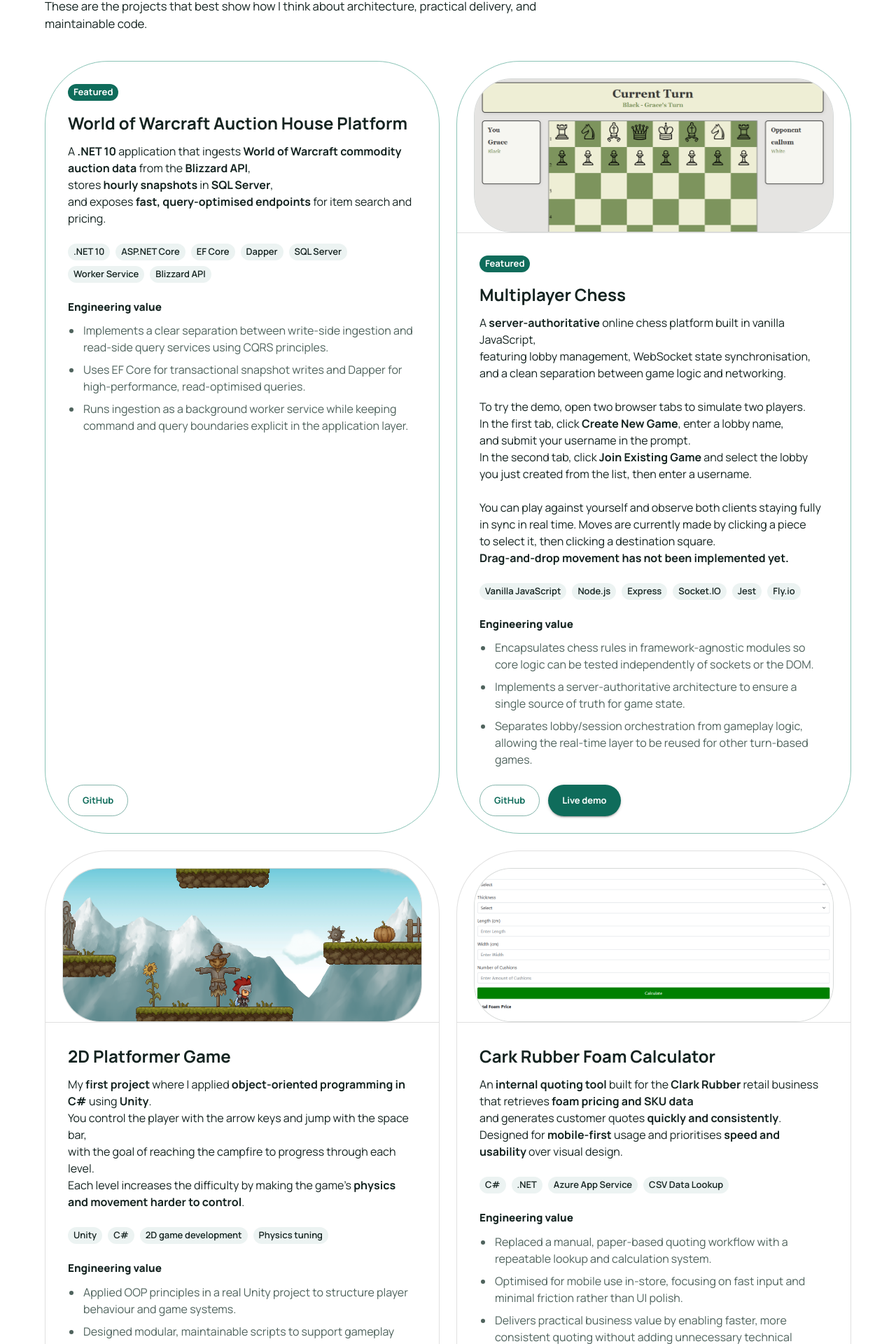
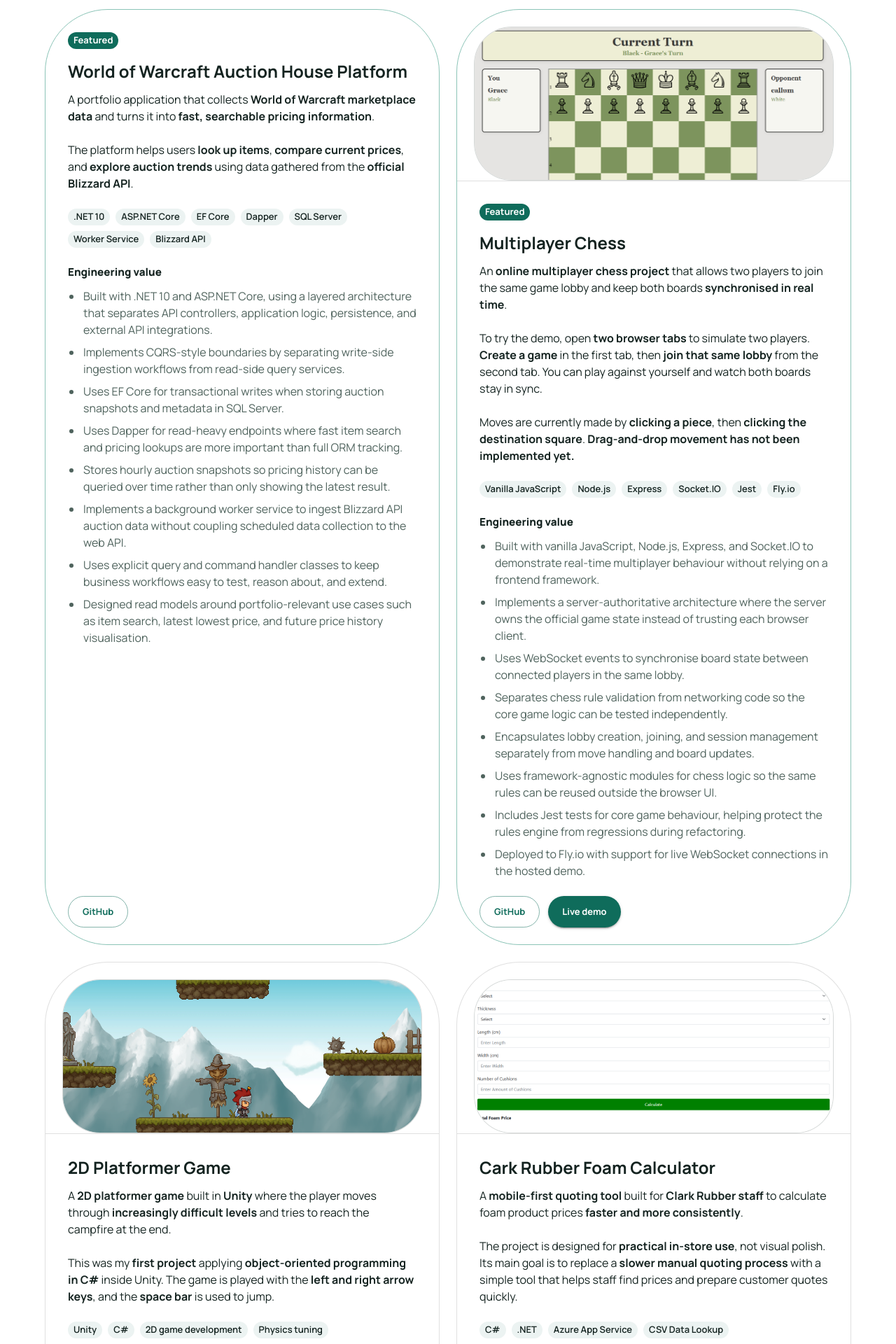
Before and after one commit to CallumWilkinson/portfolio-website, a React (Vite) app: page / in a window 1280 px wide. Shown: the part 816-2736 px from the top of the page at 70% size. Built offline with nearby package versions, Linux system fonts and the light colour scheme.

Commit message:
fix: update data in projects to improve technical details

```diff
--- a/src/data/profile.ts
+++ b/src/data/profile.ts
@@ -2,9 +2,9 @@ import type { ProfileContent } from "../types/portfolio";
 
 export const profile: ProfileContent = {
   name: "Callum Wilkinson",
-  headline: "Software developer building pragmatic JavaScript and C# projects.",
+  headline: "Software developer building practical full-stack projects.",
   summary:
-    "I build software that solves concrete problems, from real-time multiplayer systems to .NET data ingestion tools and practical internal apps. This portfolio focuses on work I can explain clearly in an interview, including the trade-offs behind the implementation.",
+    "I build quality software that solves clear problems, from multiplayer games to data tools and internal business apps. This portfolio highlights projects I have designed, built, debugged, and improved, with a focus on readable code and practical engineering decisions.",
   location: "Melbourne, VIC",
   githubUrl: "https://github.com/CallumWilkinson",
   avatarUrl: "https://avatars.githubusercontent.com/u/84135636?v=4",
--- a/src/data/projects.ts
+++ b/src/data/projects.ts
@@ -5,7 +5,7 @@ export const projects: PortfolioProject[] = [
     id: "wow-paper-trader",
     title: "World of Warcraft Auction House Platform",
     description:
-      "A **.NET 10** application that ingests **World of Warcraft commodity auction data** from the **Blizzard API**,\nstores **hourly snapshots** in **SQL Server**,\nand exposes **fast, query-optimised endpoints** for item search and pricing.",
+      "A portfolio application that collects **World of Warcraft marketplace data** and turns it into **fast, searchable pricing information**.\n\nThe platform helps users **look up items**, **compare current prices**, and **explore auction trends** using data gathered from the **official Blizzard API**.",
     techStack: [
       ".NET 10",
       "ASP.NET Core",
@@ -17,9 +17,14 @@ export const projects: PortfolioProject[] = [
     ],
     githubUrl: "https://github.com/CallumWilkinson/wow-paper-trader",
     engineeringNotes: [
-      "Implements a clear separation between write-side ingestion and read-side query services using CQRS principles.",
-      "Uses EF Core for transactional snapshot writes and Dapper for high-performance, read-optimised queries.",
-      "Runs ingestion as a background worker service while keeping command and query boundaries explicit in the application layer.",
+      "Built with .NET 10 and ASP.NET Core, using a layered architecture that separates API controllers, application logic, persistence, and external API integrations.",
+      "Implements CQRS-style boundaries by separating write-side ingestion workflows from read-side query services.",
+      "Uses EF Core for transactional writes when storing auction snapshots and metadata in SQL Server.",
+      "Uses Dapper for read-heavy endpoints where fast item search and pricing lookups are more important than full ORM tracking.",
+      "Stores hourly auction snapshots so pricing history can be queried over time rather than only showing the latest result.",
+      "Implements a background worker service to ingest Blizzard API auction data without coupling scheduled data collection to the web API.",
+      "Uses explicit query and command handler classes to keep business workflows easy to test, reason about, and extend.",
+      "Designed read models around portfolio-relevant use cases such as item search, latest lowest price, and future price history visualisation.",
     ],
     featured: true,
   },
@@ -27,7 +32,7 @@ export const projects: PortfolioProject[] = [
     id: "chess-cs50-v2",
     title: "Multiplayer Chess",
     description:
-      "A **server-authoritative** online chess platform built in vanilla JavaScript,\nfeaturing lobby management, WebSocket state synchronisation,\nand a clean separation between game logic and networking.\n\nTo try the demo, open two browser tabs to simulate two players.\nIn the first tab, click **Create New Game**, enter a lobby name,\nand submit your username in the prompt.\nIn the second tab, click **Join Existing Game** and select the lobby\nyou just created from the list, then enter a username.\n\nYou can play against yourself and observe both clients staying fully\nin sync in real time. Moves are currently made by clicking a piece\nto select it, then clicking a destination square.\n**Drag-and-drop movement has not been implemented yet.**",
+      "An **online multiplayer chess project** that allows two players to join the same game lobby and keep both boards **synchronised in real time**.\n\nTo try the demo, open **two browser tabs** to simulate two players. **Create a game** in the first tab, then **join that same lobby** from the second tab. You can play against yourself and watch both boards stay in sync.\n\nMoves are currently made by **clicking a piece**, then **clicking the destination square**. **Drag-and-drop movement has not been implemented yet.**",
     techStack: [
       "Vanilla JavaScript",
       "Node.js",
@@ -41,9 +46,14 @@ export const projects: PortfolioProject[] = [
     imageUrl: "/images/chess.png",
     imageAlt: "Chess game demo image",
     engineeringNotes: [
-      "Encapsulates chess rules in framework-agnostic modules so core logic can be tested independently of sockets or the DOM.",
-      "Implements a server-authoritative architecture to ensure a single source of truth for game state.",
-      "Separates lobby/session orchestration from gameplay logic, allowing the real-time layer to be reused for other turn-based games.",
+      "Built with vanilla JavaScript, Node.js, Express, and Socket.IO to demonstrate real-time multiplayer behaviour without relying on a frontend framework.",
+      "Implements a server-authoritative architecture where the server owns the official game state instead of trusting each browser client.",
+      "Uses WebSocket events to synchronise board state between connected players in the same lobby.",
+      "Separates chess rule validation from networking code so the core game logic can be tested independently.",
+      "Encapsulates lobby creation, joining, and session management separately from move handling and board updates.",
+      "Uses framework-agnostic modules for chess logic so the same rules can be reused outside the browser UI.",
+      "Includes Jest tests for core game behaviour, helping protect the rules engine from regressions during refactoring.",
+      "Deployed to Fly.io with support for live WebSocket connections in the hosted demo.",
     ],
     featured: true,
   },
@@ -51,32 +61,41 @@ export const projects: PortfolioProject[] = [
     id: "2d-game-speedyboi",
     title: "2D Platformer Game",
     description:
-      "My **first project** where I applied **object-oriented programming in C#** using **Unity**.\nYou control the player with the arrow keys and jump with the space bar,\nwith the goal of reaching the campfire to progress through each level.\nEach level increases the difficulty by making the game's **physics and movement harder to control**.",
+      "A **2D platformer game** built in **Unity** where the player moves through **increasingly difficult levels** and tries to reach the campfire at the end.\n\nThis was my **first project** applying **object-oriented programming in C#** inside Unity. The game is played with the **left and right arrow keys**, and the **space bar** is used to jump.",
     techStack: ["Unity", "C#", "2D game development", "Physics tuning"],
     githubUrl: "https://github.com/CallumWilkinson/2D-game-speedyboi",
     liveDemoUrl: "https://callumwilkinson.github.io/2D-game-speedyboi/",
     imageUrl: "/images/platformer.png",
     imageAlt: "Platformer game demo image",
     engineeringNotes: [
-      "Applied OOP principles in a real Unity project to structure player behaviour and game systems.",
-      "Designed modular, maintainable scripts to support gameplay features and iteration.",
-      "Tuned physics and movement to create responsive controls and progressively harder levels",
+      "Built in Unity using C# scripts to control player movement, level progression, and gameplay behaviour.",
+      "Applied object-oriented programming principles to structure player behaviour and game systems into separate responsibilities.",
+      "Used Unity physics components to tune movement, jumping, gravity, and player control feel.",
+      "Created progressively harder levels by adjusting physics and movement constraints rather than only changing visual layout.",
+      "Separated player control logic from level goal logic to keep the project easier to understand and modify.",
+      "Used collision detection and trigger areas to detect when the player reaches the campfire and progresses through the game.",
+      "Focused on practical gameplay iteration, including testing how small physics changes affected difficulty and player feel.",
     ],
   },
   {
     id: "foam-calculator",
     title: "Cark Rubber Foam Calculator",
     description:
-      "An **internal quoting tool** built for the **Clark Rubber** retail business\nthat retrieves **foam pricing and SKU data**\nand generates customer quotes **quickly and consistently**.\nDesigned for **mobile-first** usage and prioritises **speed and usability** over visual design.",
+      "A **mobile-first quoting tool** built for **Clark Rubber staff** to calculate foam product prices **faster and more consistently**.\n\nThe project is designed for **practical in-store use**, not visual polish. Its main goal is to replace a **slower manual quoting process** with a simple tool that helps staff find prices and prepare customer quotes quickly.",
     techStack: ["C#", ".NET", "Azure App Service", "CSV Data Lookup"],
     githubUrl: "https://github.com/CallumWilkinson/Foam_Calculator",
     liveDemoUrl: "https://foamcalculator.azurewebsites.net/",
     imageUrl: "/images/foam-calculator.png",
     imageAlt: "Foam Calculator demo image",
     engineeringNotes: [
-      "Replaced a manual, paper-based quoting workflow with a repeatable lookup and calculation system.",
-      "Optimised for mobile use in-store, focusing on fast input and minimal friction rather than UI polish.",
-      "Delivers practical business value by enabling faster, more consistent quoting without adding unnecessary technical complexity.",
+      "Built with C# and .NET as a practical internal business tool for retail quoting workflows.",
+      "Uses CSV-based product and pricing data lookup to calculate quotes from stored SKU and foam pricing information.",
+      "Replaces a manual, paper-based quoting process with a repeatable calculation workflow.",
+      "Prioritises mobile-first usability so staff can use the tool quickly while serving customers in-store.",
+      "Optimised the user flow around fast input, minimal friction, and clear quote output rather than visual design polish.",
+      "Keeps the pricing logic isolated from the UI so the calculation behaviour can be changed or tested more easily.",
+      "Deployed to Azure App Service so the tool can be accessed from a browser without local installation.",
+      "Demonstrates practical business impact by improving consistency and reducing the time needed to prepare customer quotes.",
     ],
   },
 ];
```
